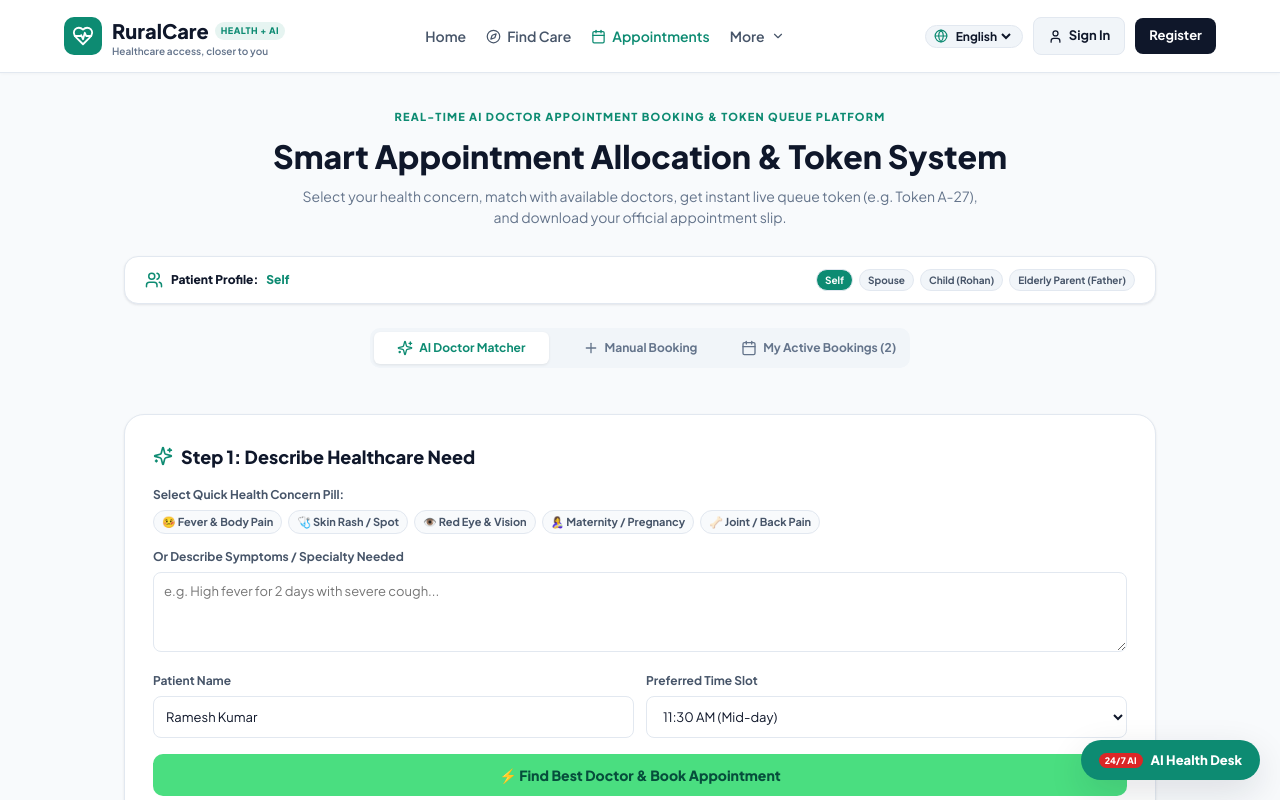
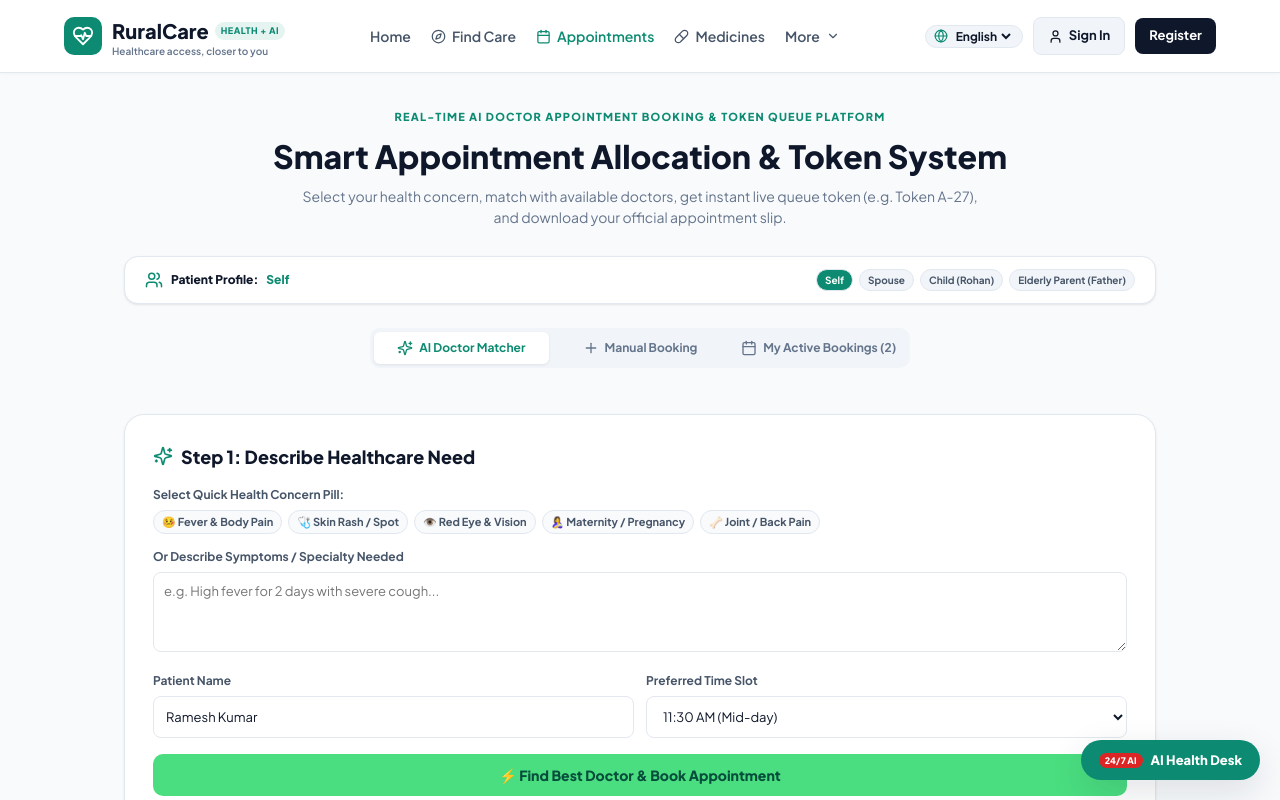
Before and after one commit to lokeshpoleboina100-a11y/rural-care, a React (Vite) app: page /appointments in a window 1280 px wide. Built offline with nearby package versions, Linux system fonts and the light colour scheme.

Commit message:
Promote Medicines link to primary Navbar and place Medication Reminder card at top of Quick Access row

```diff
--- a/src/components/Navbar.jsx
+++ b/src/components/Navbar.jsx
@@ -49,6 +49,9 @@ export default function Navbar({ onOpenAIHelp }) {
           </Link>
           <Link to="/appointments" className={`nav-link ${location.pathname === '/appointments' ? 'active' : ''}`}>
             <Calendar size={15} /> {t.appointments}
+          </Link>
+          <Link to="/medication-reminders" className={`nav-link ${location.pathname === '/medication-reminders' ? 'active' : ''}`}>
+            <Pill size={15} /> Medicines
           </Link>
 
           {/* MORE DROPDOWN MENU FOR SECONDARY LINKS */}
--- a/src/pages/Home.jsx
+++ b/src/pages/Home.jsx
@@ -117,6 +117,12 @@ export default function Home({ onOpenAIHelp }) {
               <p>Book & Manage Slots</p>
             </Link>
 
+            <Link to="/medication-reminders" className="quick-card q-records" style={{ background: 'linear-gradient(135deg, #ecfdf5, #dcfce7)', borderColor: '#a7f3d0' }}>
+              <div className="q-icon" style={{ background: '#10b981', color: '#fff' }}><Pill size={22} /></div>
+              <h4 style={{ color: '#047857' }}>Medication Reminder</h4>
+              <p style={{ color: '#065f46' }}>Never Miss Doses</p>
+            </Link>
+
             <Link to="/emergency" className="quick-card q-emergency">
               <div className="q-icon"><ShieldAlert size={22} /></div>
               <h4>Emergency</h4>
@@ -140,12 +146,6 @@ export default function Home({ onOpenAIHelp }) {
               <div className="q-icon"><Store size={22} /></div>
               <h4>Pharmacy</h4>
               <p>Medicines & Supplies</p>
-            </Link>
-
-            <Link to="/medication-reminders" className="quick-card q-records" style={{ background: 'linear-gradient(135deg, #ecfdf5, #dcfce7)', borderColor: '#a7f3d0' }}>
-              <div className="q-icon" style={{ background: '#10b981', color: '#fff' }}><Pill size={22} /></div>
-              <h4 style={{ color: '#047857' }}>Medication Reminder</h4>
-              <p style={{ color: '#065f46' }}>Never Miss Doses</p>
             </Link>
 
             <Link to="/records" className="quick-card q-records">
```
